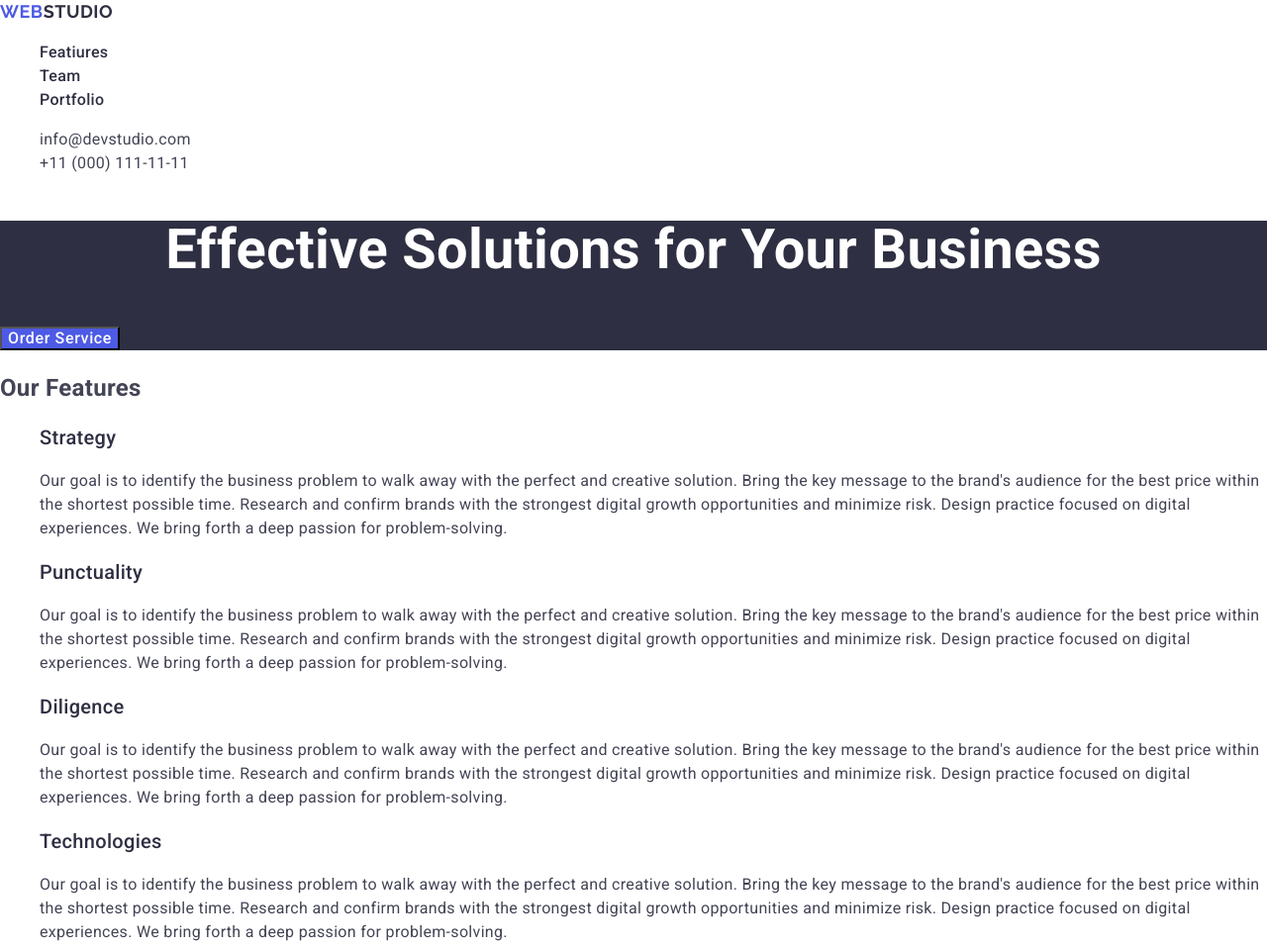
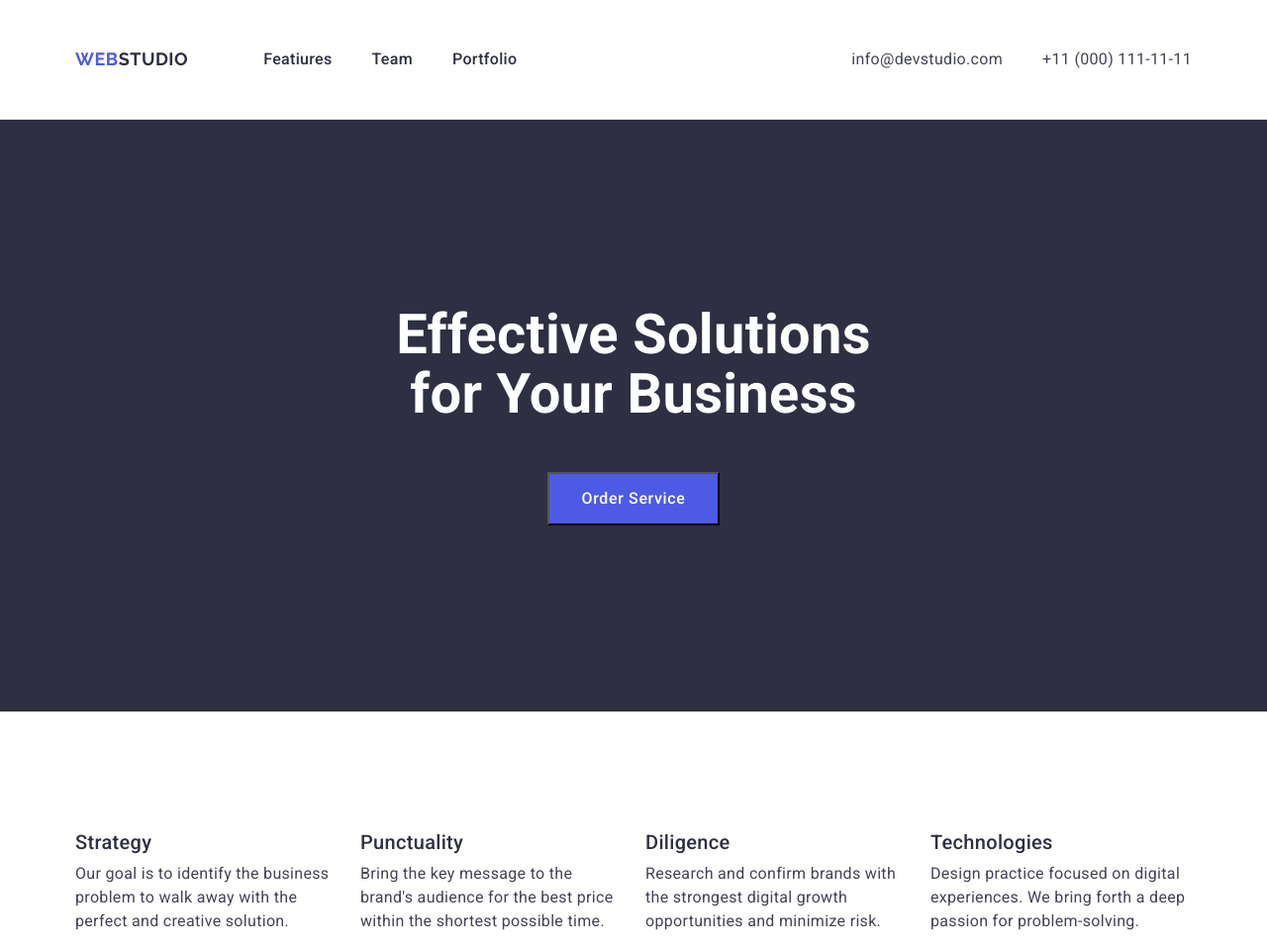
Before and after one commit to Mariia-Kuznietsova/goit-markup-hw-03, a plain HTML site: page index.html in a window 1280 px wide. Shown: the top 957 px of the page at 99% size. Drawn offline with nearby package versions, Linux system fonts and the light colour scheme.

Commit message:
Add containers and flexboxes

```diff
--- a/css/common.css
+++ b/css/common.css
@@ -8,8 +8,20 @@ body {
   background-color: #fff;
 }
 
+h1,
+h2,
+h3,
+h4,
+h5,
+h6,
+p {
+  margin: 0;
+}
+
 ol,
 ul {
+  margin: 0;
+  padding: 0;
   list-style: none;
 }
 a {
@@ -18,16 +30,37 @@ a {
 }
 button {
   cursor: pointer;
+  font-family: inherit;
 }
 address {
   font-style: normal;
 }
+img {
+  display: block;
+  max-width: 100%;
+  height: auto;
+}
 
 /* Base styles */
+.sr-only {
+  position: absolute;
+  white-space: nowrap;
+  width: 1px;
+  height: 1px;
+  overflow: hidden;
+  border: 0;
+  padding: 0;
+  clip: rect(0 0 0 0);
+  clip-path: inset(100%);
+  margin: -1px;
+}
 
 .section {
+  padding: 120px 0;
 }
 .section-title {
+  max-width: 218px;
+  margin: 0 auto 72px;
   font-weight: 700;
   font-size: 36px;
   line-height: 1.11;
@@ -38,7 +71,15 @@ address {
 .accent {
   color: #4d5ae5;
 }
+
+.container {
+  max-width: 1158px;
+  padding: 0 15px;
+  margin: 0 auto;
+}
+
 .logo {
+  display: inline-block;
   font-family: 'Raleway', sans-serif;
   font-weight: 700;
   font-size: 18px;
@@ -47,13 +88,19 @@ address {
   text-transform: uppercase;
 }
 .header-logo {
+  margin-right: 76px;
   color: #2e2f42;
 }
 .footer-logo {
+  margin-bottom: 16px;
   color: #f4f4fd;
 }
 
 .hero-btn {
+  display: block;
+  margin-left: auto;
+  margin-right: auto;
+  padding: 16px 32px;
   font-weight: 500;
   letter-spacing: 0.04em;
   color: #fff;
--- a/css/features.css
+++ b/css/features.css
@@ -1,12 +1,16 @@
 .features {
-}
-.features-title-hidden {
+  padding: 120px 0;
 }
 .features-list {
+  display: flex;
+  justify-content: center;
+  gap: 24px;
 }
 .features-item {
+  width: 264px;
 }
 .features-subtitle {
+  margin-bottom: 8px;
   font-weight: 500;
   font-size: 20px;
   line-height: 1.2;
--- a/css/footer.css
+++ b/css/footer.css
@@ -1,6 +1,10 @@
 .footer {
+  padding: 100px 0px;
   background-color: #2e2f42;
 }
+.footer-left-part {
+}
 .footer-slogan {
+  max-width: 264px;
   color: #f4f4fd;
 }
--- a/css/header.css
+++ b/css/header.css
@@ -1,12 +1,25 @@
 .header {
+  padding: 24px 0;
+  border-bottom: 1px solid #e7e9fc;
+}
+/* Maybe we need to delete padding: 24px 0; as size will depend on Navigation links size */
+
+.header .container {
+  display: flex;
+  align-items: center;
 }
 .main-nav {
 }
 .main-nav-list {
+  display: flex;
+  align-items: center;
+  gap: 40px;
 }
 .main-nav-item {
 }
 .main-nav-link {
+  display: block;
+  padding: 24px 0;
   font-weight: 500;
   color: #2e2f42;
 }
@@ -16,8 +29,12 @@
 }
 
 .contacts {
+  margin-left: auto;
 }
 .contacts-list {
+  display: flex;
+  align-items: center;
+  gap: 40px;
 }
 .contacts-item {
 }
--- a/css/hero.css
+++ b/css/hero.css
@@ -1,7 +1,12 @@
 .hero {
+  padding: 188px 0;
   background-color: #2e2f42;
 }
 .hero-title {
+  max-width: 496px;
+  margin-bottom: 48px;
+  margin-left: auto;
+  margin-right: auto;
   font-weight: 700;
   font-size: 56px;
   line-height: 1.07;
--- a/css/portfolio.css
+++ b/css/portfolio.css
@@ -3,13 +3,24 @@
 .portfolio-title {
 }
 .portfolio-list {
+  display: flex;
+  flex-wrap: wrap;
+  gap: 48px 24px;
 }
 .portfolio-item {
+  width: calc((100% - 24px * 2) / 3);
   background-color: #fff;
 }
 .portfolio-illustration {
 }
+.portfolio-card-content {
+  padding: 32px 16px;
+  border: 1px solid #e7e9fc;
+  border-top: none;
+}
+
 .portfolio-caption {
+  margin-bottom: 8px;
   font-weight: 500;
   font-size: 20px;
   line-height: 1.2;
--- a/css/team.css
+++ b/css/team.css
@@ -4,13 +4,25 @@
 .team-title {
 }
 .team-list {
+  display: flex;
+  flex-wrap: wrap;
+  gap: 24px;
 }
 .team-member {
+  width: calc((100% - 24px * 3) / 4);
+
   background-color: #fff;
+  border-radius: 0px 0px 4px 4px;
 }
 .team-member-photo {
 }
+.team-card-content {
+  padding: 32px 16px;
+}
+
 .team-member-name {
+  margin-bottom: 8px;
+
   font-weight: 500;
   font-size: 20px;
   line-height: 1.2;
--- a/index.html
+++ b/index.html
@@ -25,6 +25,7 @@
   <body>
     <!-- Header -->
     <header class="header" id="header">
+      <div class="container">
         <a class="logo header-logo" href="./index.html"
           ><span class="accent">Web</span>Studio</a
         >
@@ -55,69 +56,55 @@
             </li>
           </ul>
         </address>
+      </div>
     </header>
     <main>
       <!-- Hero section -->
       <section class="hero" id="hero">
+        <div class="container">
           <h1 class="hero-title">Effective Solutions for Your Business</h1>
           <button class="hero-btn" type="button">Order Service</button>
+        </div>
       </section>
       <!-- Features section -->
       <section class="features" id="features">
-        <h2 class="features-title-hidden">Our Features</h2>
+        <div class="container">
+          <h2 class="sr-only">Our Features</h2>
           <ul class="features-list">
             <li class="features-item">
               <h3 class="features-subtitle">Strategy</h3>
               <p class="features-description">
-              Our goal is to identify the business problem to walk away with the
-              perfect and creative solution. Bring the key message to the
-              brand's audience for the best price within the shortest possible
-              time. Research and confirm brands with the strongest digital
-              growth opportunities and minimize risk. Design practice focused on
-              digital experiences. We bring forth a deep passion for
-              problem-solving.
+                Our goal is to identify the business problem to walk away with
+                the perfect and creative solution.
               </p>
             </li>
             <li class="features-item">
               <h3 class="features-subtitle">Punctuality</h3>
               <p class="features-description">
-              Our goal is to identify the business problem to walk away with the
-              perfect and creative solution. Bring the key message to the
-              brand's audience for the best price within the shortest possible
-              time. Research and confirm brands with the strongest digital
-              growth opportunities and minimize risk. Design practice focused on
-              digital experiences. We bring forth a deep passion for
-              problem-solving.
+                Bring the key message to the brand&#39;s audience for the best
+                price within the shortest possible time.
               </p>
             </li>
             <li class="features-item">
               <h3 class="features-subtitle">Diligence</h3>
               <p class="features-description">
-              Our goal is to identify the business problem to walk away with the
-              perfect and creative solution. Bring the key message to the
-              brand's audience for the best price within the shortest possible
-              time. Research and confirm brands with the strongest digital
-              growth opportunities and minimize risk. Design practice focused on
-              digital experiences. We bring forth a deep passion for
-              problem-solving.
+                Research and confirm brands with the strongest digital growth
+                opportunities and minimize risk.
               </p>
             </li>
             <li class="features-item">
               <h3 class="features-subtitle">Technologies</h3>
               <p class="features-description">
-              Our goal is to identify the business problem to walk away with the
-              perfect and creative solution. Bring the key message to the
-              brand's audience for the best price within the shortest possible
-              time. Research and confirm brands with the strongest digital
-              growth opportunities and minimize risk. Design practice focused on
-              digital experiences. We bring forth a deep passion for
-              problem-solving.
+                Design practice focused on digital experiences. We bring forth a
+                deep passion for problem-solving.
               </p>
             </li>
           </ul>
+        </div>
       </section>
       <!-- Team section -->
       <section class="team section" id="team">
+        <div class="container">
           <h2 class="team-title section-title">Our Team</h2>
           <ul class="team-list">
             <li class="team-member">
@@ -128,8 +115,10 @@
                 width="264"
                 height="260"
               />
+              <div class="team-card-content">
                 <h3 class="team-member-name">Mark Guerrero</h3>
                 <p class="team-member-title">Product Designer</p>
+              </div>
             </li>
             <li class="team-member">
               <img
@@ -139,8 +128,10 @@
                 width="264"
                 height="260"
               />
+              <div class="team-card-content">
                 <h3 class="team-member-name">Tom Ford</h3>
                 <p class="team-member-title">Frontend Developer</p>
+              </div>
             </li>
             <li class="team-member">
               <img
@@ -150,8 +141,10 @@
                 width="264"
                 height="260"
               />
+              <div class="team-card-content">
                 <h3 class="team-member-name">Camila Garcia</h3>
                 <p class="team-member-title">Marketing</p>
+              </div>
             </li>
             <li class="team-member">
               <img
@@ -161,13 +154,17 @@
                 width="264"
                 height="260"
               />
+              <div class="team-card-content">
                 <h3 class="team-member-name">Daniel Wilson</h3>
                 <p class="team-member-title">UI Designer</p>
+              </div>
             </li>
           </ul>
+        </div>
       </section>
       <!-- Portfolio section -->
       <section class="portfolio section" id="portfolio">
+        <div class="container">
           <h2 class="portfolio-title section-title">Our Portfolio</h2>
           <ul class="portfolio-list">
             <li class="portfolio-item">
@@ -178,8 +175,10 @@
                 width="360"
                 height="300"
               />
+              <div class="portfolio-card-content">
                 <h3 class="portfolio-caption">Banking App</h3>
                 <p class="portfolio-type">App</p>
+              </div>
             </li>
             <li class="portfolio-item">
               <img
@@ -189,8 +188,10 @@
                 width="360"
                 height="300"
               />
+              <div class="portfolio-card-content">
                 <h3 class="portfolio-caption">Cashless Payment</h3>
                 <p class="portfolio-type">Marketing</p>
+              </div>
             </li>
             <li class="portfolio-item">
               <img
@@ -200,8 +201,10 @@
                 width="360"
                 height="300"
               />
+              <div class="portfolio-card-content">
                 <h3 class="portfolio-caption">Meditation App</h3>
                 <p class="portfolio-type">App</p>
+              </div>
             </li>
             <li class="portfolio-item">
               <img
@@ -211,8 +214,10 @@
                 width="360"
                 height="300"
               />
+              <div class="portfolio-card-content">
                 <h3 class="portfolio-caption">Taxi Service</h3>
                 <p class="portfolio-type">Marketing</p>
+              </div>
             </li>
             <li class="portfolio-item">
               <img
@@ -222,8 +227,10 @@
                 width="360"
                 height="300"
               />
+              <div class="portfolio-card-content">
                 <h3 class="portfolio-caption">Screen Illustrations</h3>
                 <p class="portfolio-type">Design</p>
+              </div>
             </li>
             <li class="portfolio-item">
               <img
@@ -233,21 +240,28 @@
                 width="360"
                 height="300"
               />
+              <div class="portfolio-card-content">
                 <h3 class="portfolio-caption">Online Courses</h3>
                 <p class="portfolio-type">Marketing</p>
+              </div>
             </li>
           </ul>
+        </div>
       </section>
     </main>
     <!-- Footer -->
     <footer class="footer" id="footer">
+      <div class="container">
+        <div class="footer-left-part">
           <a class="logo footer-logo" href="./index.html"
             ><span class="accent">Web</span>Studio</a
           >
           <p class="footer-slogan">
-        Increase the flow of customers and sales for your business with digital
-        marketing &#38; growth solutions.
+            Increase the flow of customers and sales for your business with
+            digital marketing &#38; growth solutions.
           </p>
+        </div>
+      </div>
     </footer>
   </body>
 </html>
```
Lines whose indentation alone changed are shown as unchanged.
